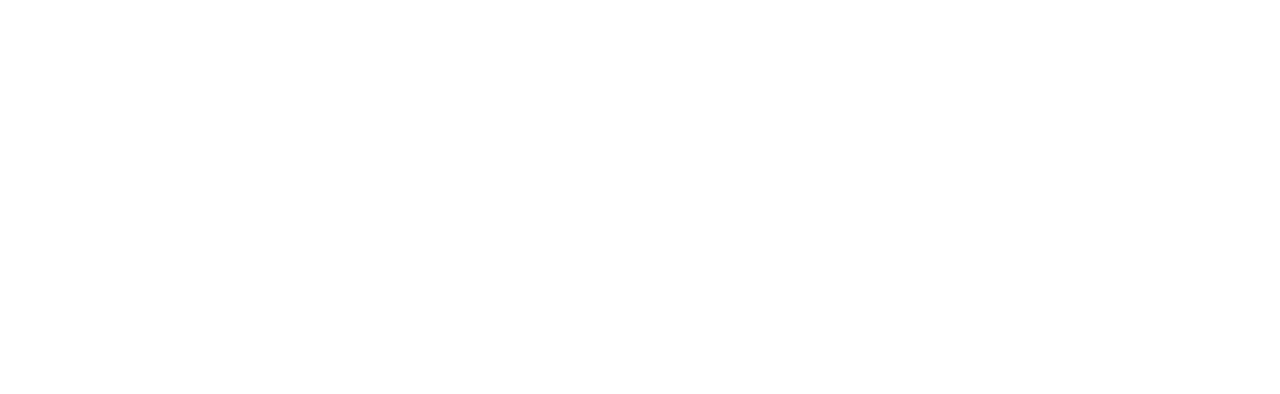
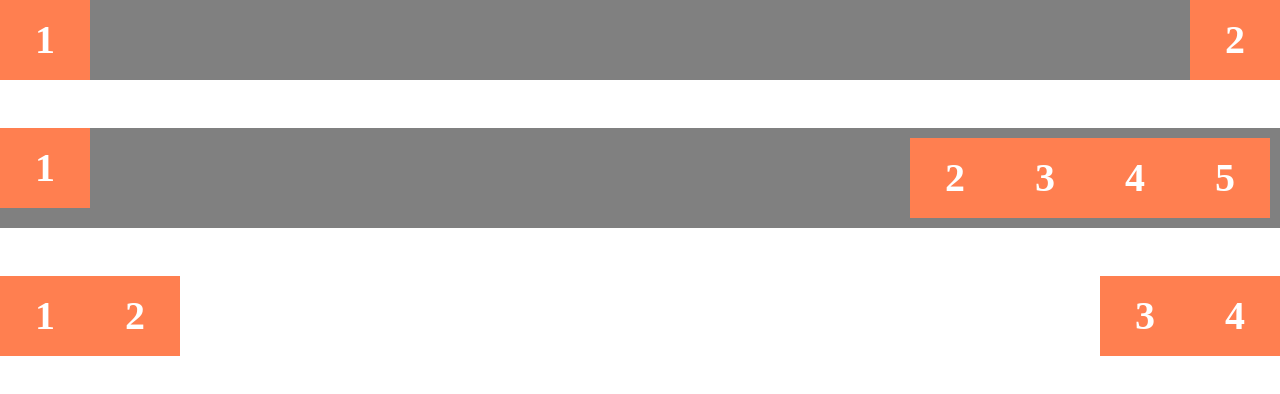
Before and after one commit to Mygich/hillel-last-try, a plain HTML site: page Lesson-5/index.html in a window 1280 px wide. Drawn offline with Linux system fonts and the light colour scheme.

Commit message:
FLOAT-hw

```diff
--- a/Lesson-5/index.html
+++ b/Lesson-5/index.html
@@ -5,7 +5,42 @@
     <meta name="viewport" content="width=device-width, initial-scale=1.0" />
     <link rel="stylesheet" href="reset.css" />
     <link rel="stylesheet" href="style.css" />
-    <title>Document</title>
+    <title>FLOAT</title>
   </head>
-  <body></body>
+  <body>
+    <div class="first">
+      <div class="first-block-1">1</div>
+      <div class="first-block-2">2</div>
+      <div class="clearfix"></div>
+    </div>
+
+    <br /><br /><br />
+
+    <div class="second">
+      <div class="second-block-1">1</div>
+      <div class="sec-b">
+        <div class="second-block-2">2</div>
+        <div class="second-block-3">3</div>
+        <div class="second-block-4">4</div>
+        <div class="second-block-5">5</div>
+      </div>
+
+      <div class="clearfix"></div>
+    </div>
+
+    <br /><br /><br />
+
+    <div class="third">
+      <div class="tr-bl">
+        <div class="third-block-1">1</div>
+        <div class="third-block-2">2</div>
+      </div>
+
+      <div class="tr-b">
+        <div class="third-block-3">3</div>
+        <div class="third-block-4">4</div>
+        <div class="clearfix"></div>
+      </div>
+    </div>
+  </body>
 </html>
--- a/Lesson-5/style.css
+++ b/Lesson-5/style.css
@@ -0,0 +1,73 @@
+.first,
+.second,
+.third {
+   background-color: gray;
+}
+
+.first-block-1,
+.first-block-2,
+.second-block-1,
+.second-block-2,
+.second-block-3,
+.second-block-4,
+.second-block-5,
+.third-block-1,
+.third-block-2,
+.third-block-3,
+.third-block-4 {
+   width: 50px;
+   background-color: coral;
+   font-weight: bold;
+   font-size: 40px;
+   color: white;
+   padding: 20px;
+   text-align: center;
+
+}
+
+.clearfix {
+   clear: both;
+}
+
+/* first */
+.first-block-1 {
+   float: left;
+}
+
+.first-block-2 {
+   float: right;
+}
+
+/* second */
+.second-block-1 {
+   float: left;
+}
+
+.sec-b {
+
+   float: right;
+   padding: 10px;
+
+}
+
+.second-block-2,
+.second-block-3,
+.second-block-4,
+.second-block-5 {
+   float: left;
+}
+
+/* third */
+.third-block-1,
+.third-block-2 {
+   float: left;
+}
+
+.tr-b {
+   float: right;
+}
+
+.third-block-3,
+.third-block-4 {
+   float: left;
+}
```
